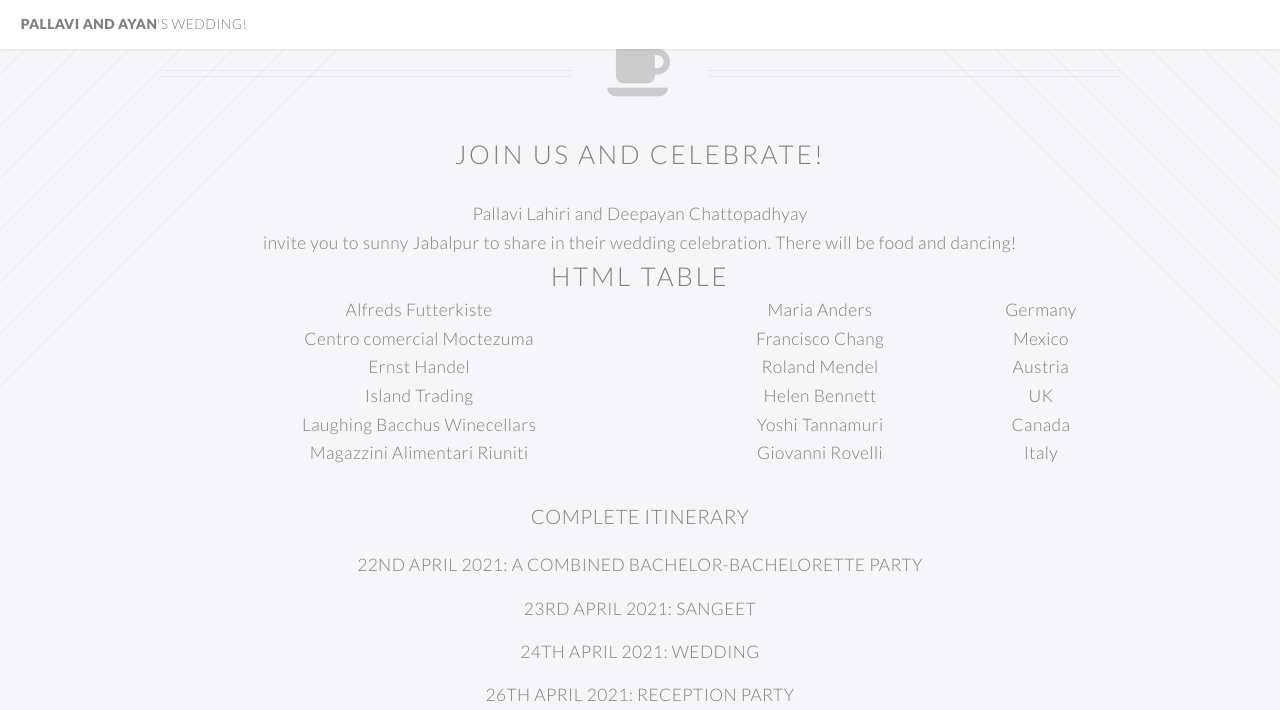
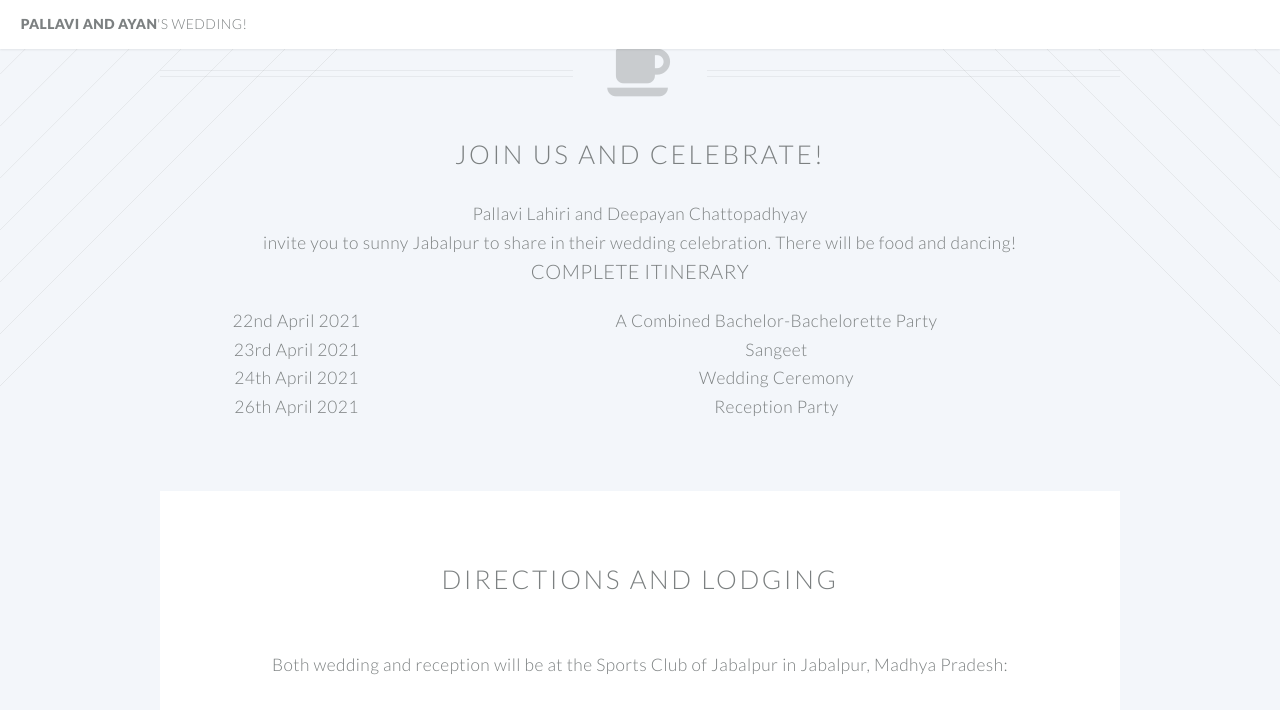
Before and after one commit to deepayanchattopadhyay/test, a Jekyll site: the page built from index.html, in a window 1280 px wide and 900 px high, scrolled down 725 px, cut to the strip 0-710 px from the top of the window. Built offline with Jekyll 4.4.1, drawn with Linux system fonts in a browser that asks for light colours.

Commit message:
itenarary updated

```diff
--- a/index.html
+++ b/index.html
@@ -42,47 +42,28 @@ layout: page
 						</head>
 						<body>
 
-<h2>HTML Table</h2>
+						<h3>Complete Itinerary</h3>
 
 						<table>
 						  <tr>
-    <td>Alfreds Futterkiste</td>
-    <td>Maria Anders</td>
-    <td>Germany</td>
+							<td>22nd April 2021</td>
+							<td>A Combined Bachelor-Bachelorette Party</td>
 						  </tr>
 						  <tr>
-    <td>Centro comercial Moctezuma</td>
-    <td>Francisco Chang</td>
-    <td>Mexico</td>
+							<td>23rd April 2021</td>
+							<td>Sangeet</td>
 						  </tr>
 						  <tr>
-    <td>Ernst Handel</td>
-    <td>Roland Mendel</td>
-    <td>Austria</td>
+							<td>24th April 2021</td>
+							<td>Wedding Ceremony</td>
 						  </tr>
 						  <tr>
-    <td>Island Trading</td>
-    <td>Helen Bennett</td>
-    <td>UK</td>
-  </tr>
-  <tr>
-    <td>Laughing Bacchus Winecellars</td>
-    <td>Yoshi Tannamuri</td>
-    <td>Canada</td>
-  </tr>
-  <tr>
-    <td>Magazzini Alimentari Riuniti</td>
-    <td>Giovanni Rovelli</td>
-    <td>Italy</td>
+							<td>26th April 2021</td>
+							<td>Reception Party</td>
 						  </tr>
 						</table>
 
 
-						<h3>Complete Itinerary</h3>
-						<h5>22nd April 2021: A Combined Bachelor-Bachelorette Party</h5>
-						<h5>23rd April 2021: Sangeet</h5>
-						<h5>24th April 2021: Wedding</h5>
-						<h5>26th April 2021: Reception Party</h5>
 					</header>
 
 					<!-- Three -->
```
Lines whose indentation alone changed are shown as unchanged.
